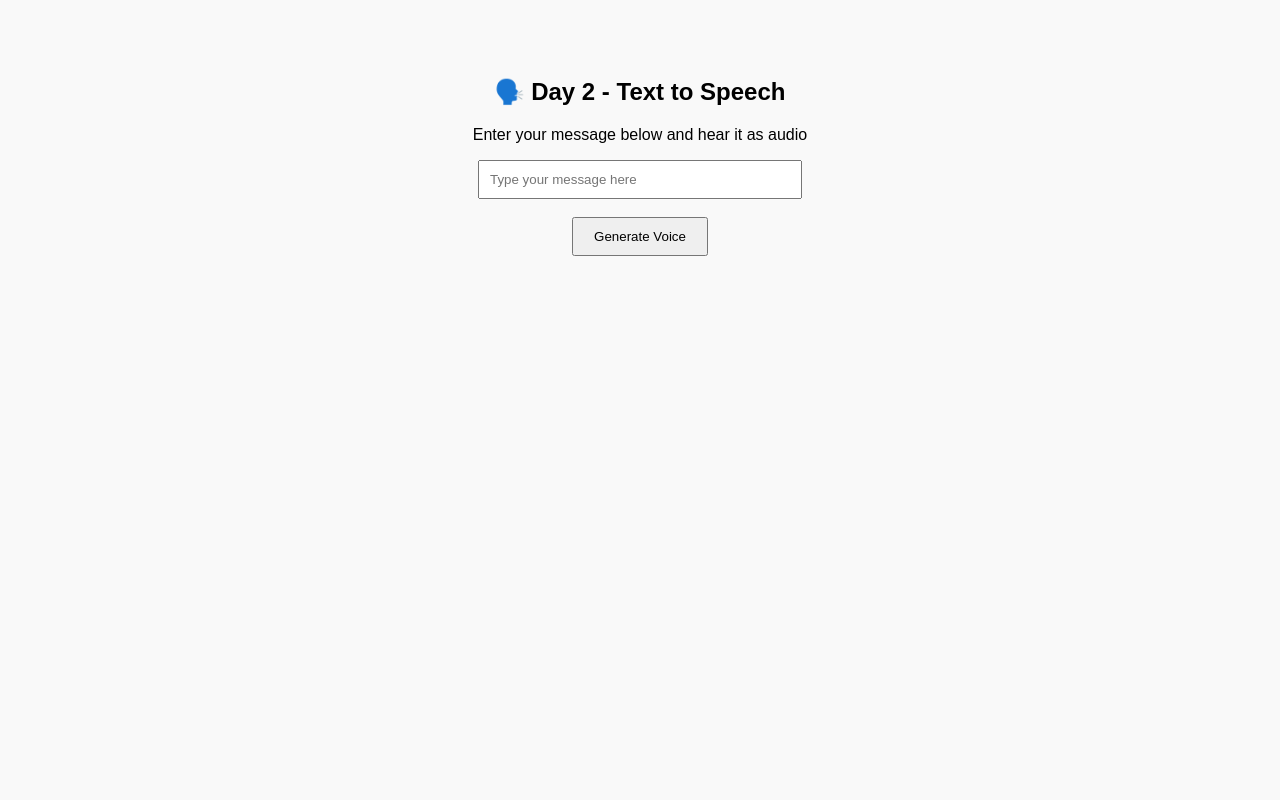
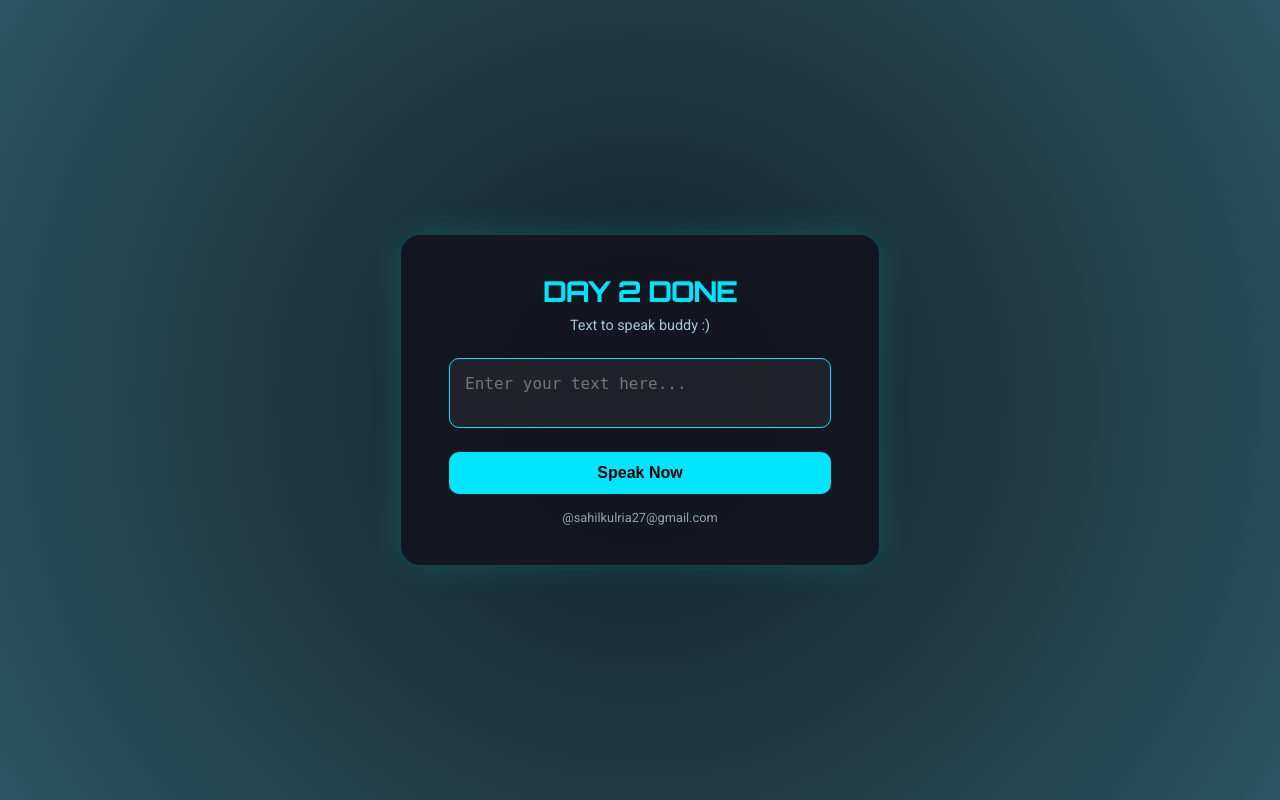
Before and after one commit to Sahilss19/30daychallange, a FastAPI app: page / in a window 1280 px wide. Run offline with FastAPI, Linux system fonts and the light colour scheme.

Commit message:
day 2 done

```diff
--- /dev/null
+++ b/day 2/app.py
@@ -0,0 +1,60 @@
+from fastapi import FastAPI, Form, Request
+from fastapi.responses import JSONResponse
+from fastapi.staticfiles import StaticFiles
+from fastapi.templating import Jinja2Templates
+from dotenv import load_dotenv
+import requests
+import os
+
+load_dotenv()
+
+app = FastAPI()
+
+app.mount("/static", StaticFiles(directory="static"), name="static")
+templates = Jinja2Templates(directory="templates")
+
+MURF_API_KEY = os.getenv("MURF_API_KEY")
+
+@app.get("/")
+async def home(request: Request):
+    return templates.TemplateResponse("index.html", {"request": request})
+
+@app.post("/tts")
+async def tts(text: str = Form(...)):
+    # Check karein ki API key set hai ya nahi
+    if not MURF_API_KEY:
+        return JSONResponse(status_code=500, content={"error": "API key not configured."})
+
+    # Murf API ka endpoint
+    url = "https://api.murf.ai/v1/speech/generate"
+
+    headers = {
+        "Accept": "application/json",
+        "Content-Type": "application/json",
+        "api-key": MURF_API_KEY
+    }
+
+    # Murf API ke liye payload
+    payload = {
+        "text": text,
+        "voiceId": "en-US-natalie",
+        "format": "MP3",
+        "sampleRate": 24000,
+        "channelType": "STEREO"
+    }
+
+    try:
+        response = requests.post(url, json=payload, headers=headers)
+
+        if response.status_code == 200:
+            response_data = response.json()
+            audio_url = response_data.get("audioFile")
+
+            if audio_url:
+                return JSONResponse(content={"audio_url": audio_url})
+            else:
+                return JSONResponse(status_code=500, content={"error": "No audio URL in response"})
+        else:
+            return JSONResponse(status_code=500, content={"error": "TTS failed", "details": response.text})
+    except Exception as e:
+        return JSONResponse(status_code=500, content={"error": "Server error", "details": str(e)})
--- a/day 2/main.py
+++ /dev/null
@@ -1,55 +0,0 @@
-from fastapi import FastAPI, Request, Form
-from fastapi.responses import HTMLResponse, JSONResponse
-from fastapi.staticfiles import StaticFiles
-from fastapi.templating import Jinja2Templates
-from dotenv import load_dotenv
-import os
-import requests
-
-# Load .env
-load_dotenv()
-
-MURF_API_KEY = os.getenv("ap2_91e9d492-0896-4b30-bf95-f472bbf47384")  # add this key in your .env
-
-app = FastAPI()
-
-# Serve static files (script.js)
-app.mount("/static", StaticFiles(directory="static"), name="static")
-
-# Template HTML (index.html)
-templates = Jinja2Templates(directory="templates")
-
-
-@app.get("/", response_class=HTMLResponse)
-async def home(request: Request):
-    return templates.TemplateResponse("index.html", {"request": request})
-
-
-@app.post("/tts")
-async def tts(text: str = Form(...)):
-    """
-    This should call Murf's /generate API and return audio_url.
-    """
-    url = "https://api.murf.ai/v1/speech/generate"
-    headers = {
-        "accept": "application/json",
-        "Content-Type": "application/json",
-        "Authorization": f"Bearer {MURF_API_KEY}"
-    }
-    payload = {
-        "text": text,
-        "voice": "en-US-wavenet-D",  # Replace with your desired voice
-        "format": "mp3"
-    }
-
-    try:
-        response = requests.post(url, headers=headers, json=payload)
-        response.raise_for_status()
-        result = response.json()
-        audio_url = result.get("audio_url")
-        if audio_url:
-            return {"audio_url": audio_url}
-        else:
-            return JSONResponse(content={"error": "Audio URL not found"}, status_code=500)
-    except Exception as e:
-        return JSONResponse(content={"error": str(e)}, status_code=500)
--- a/day 2/static/script.js
+++ b/day 2/static/script.js
@@ -1,33 +1,23 @@
 async function generateTTS() {
-  const text = document.getElementById('textInput').value;
-
-  if (!text.trim()) {
-    alert("Please enter some text.");
-    return;
-  }
+  const text = document.getElementById("textInput").value;
 
   const formData = new FormData();
-  formData.append('text', text);
+  formData.append("text", text);
 
-  try {
-    const response = await fetch('/tts', {
-      method: 'POST',
-      body: formData
+  const response = await fetch("/tts", {
+    method: "POST",
+    body: formData,
   });
 
   const data = await response.json();
 
   if (data.audio_url) {
-      const audioPlayer = document.getElementById('audioPlayer');
+    const audioPlayer = document.getElementById("audioPlayer");
     audioPlayer.src = data.audio_url;
     audioPlayer.hidden = false;
     audioPlayer.play();
   } else {
-      alert('TTS generation failed.');
+    alert("TTS generation failed.");
     console.error(data);
   }
-  } catch (error) {
-    alert("Error reaching the server.");
-    console.error(error);
 }
-}
--- a/day 2/templates/index.html
+++ b/day 2/templates/index.html
@@ -1,22 +1,122 @@
 <!DOCTYPE html>
 <html lang="en">
 <head>
-  <meta charset="UTF-8">
-  <title>Day 2 - TTS Voice Generator</title>
+  <meta charset="UTF-8" />
+  <meta name="viewport" content="width=device-width, initial-scale=1.0"/>
+  <title>Day 2</title>
+
+  <link href="https://fonts.googleapis.com/css2?family=Orbitron:wght@500&family=Roboto&display=swap" rel="stylesheet">
+
+  <style>
+    * {
+      box-sizing: border-box;
+      margin: 0;
+      padding: 0;
+    }
+
+    body {
+      font-family: 'Roboto', sans-serif;
+      background: radial-gradient(circle at center, #0f2027, #203a43, #2c5364);
+      min-height: 100vh;
+      display: flex;
+      justify-content: center;
+      align-items: center;
+      color: #fff;
+    }
+
+    .card {
+      background: rgba(20, 20, 30, 0.9);
+      padding: 2.5rem 3rem;
+      border-radius: 20px;
+      box-shadow: 0 0 30px rgba(0, 255, 255, 0.15);
+      max-width: 480px;
+      width: 100%;
+      text-align: center;
+      position: relative;
+      border: 1px solid rgba(0, 255, 255, 0.2);
+    }
+
+    .card h1 {
+      font-family: 'Orbitron', sans-serif;
+      font-size: 1.7rem;
+      color: #00e5ff;
+      margin-bottom: 0.5rem;
+    }
+
+    .card p {
+      font-size: 0.9rem;
+      color: #a7c7d9;
+      margin-bottom: 1.5rem;
+    }
+
+    textarea {
+      width: 100%;
+      padding: 15px;
+      background: rgba(255, 255, 255, 0.05);
+      border: 1px solid #00e5ff;
+      color: #fff;
+      font-size: 1rem;
+      border-radius: 10px;
+      resize: none;
+      outline: none;
+      margin-bottom: 1.2rem;
+      transition: 0.3s;
+    }
+
+    textarea:focus {
+      border-color: #29f0ff;
+      box-shadow: 0 0 12px #00e5ff99;
+    }
+
+    button {
+      background: #00e5ff;
+      color: #000;
+      font-weight: bold;
+      font-size: 1rem;
+      padding: 12px 0;
+      width: 100%;
+      border: none;
+      border-radius: 10px;
+      cursor: pointer;
+      transition: 0.3s;
+    }
+
+    button:hover {
+      background: #1de9b6;
+      transform: scale(1.02);
+      box-shadow: 0 0 15px #1de9b688;
+    }
+
+    audio {
+      width: 100%;
+      margin-top: 1.5rem;
+      display: none;
+    }
+
+    audio[src] {
+      display: block;
+    }
+
+    .footer {
+      margin-top: 1rem;
+      font-size: 0.8rem;
+      color: #90a4ae;
+    }
+  </style>
 </head>
-<body style="font-family: Arial, sans-serif; text-align: center; padding: 50px; background: #f9f9f9;">
+<body>
+  <div class="card">
+    <h1>DAY 2 DONE</h1>
+    <p>Text to speak buddy :) </p>
 
-  <h2>🗣️ Day 2 - Text to Speech</h2>
-  <p>Enter your message below and hear it as audio</p>
+    <textarea id="textInput" placeholder="Enter your text here..."></textarea>
+    <button onclick="generateTTS()">Speak Now</button>
 
-  <input type="text" id="textInput" placeholder="Type your message here" style="padding: 10px; width: 80%; max-width: 300px;" required>
-  <br><br>
-  <button onclick="generateTTS()" style="padding: 10px 20px;">Generate Voice</button>
+    <audio id="audioPlayer" controls></audio>
 
-  <div id="audioContainer" style="margin-top: 20px;">
-    <audio id="audioPlayer" controls hidden></audio>
+    <div class="footer">@sahilkulria27@gmail.com</div>
   </div>
 
-  <script src="/day 2/static/script.js"></script>
+  <script src="/static/script.js"></script>
 </body>
 </html>
```
Also changed, not shown: day 2/requirements.txt (+6 -6 lines), 2 other files. Lines whose indentation alone changed are shown as unchanged.
